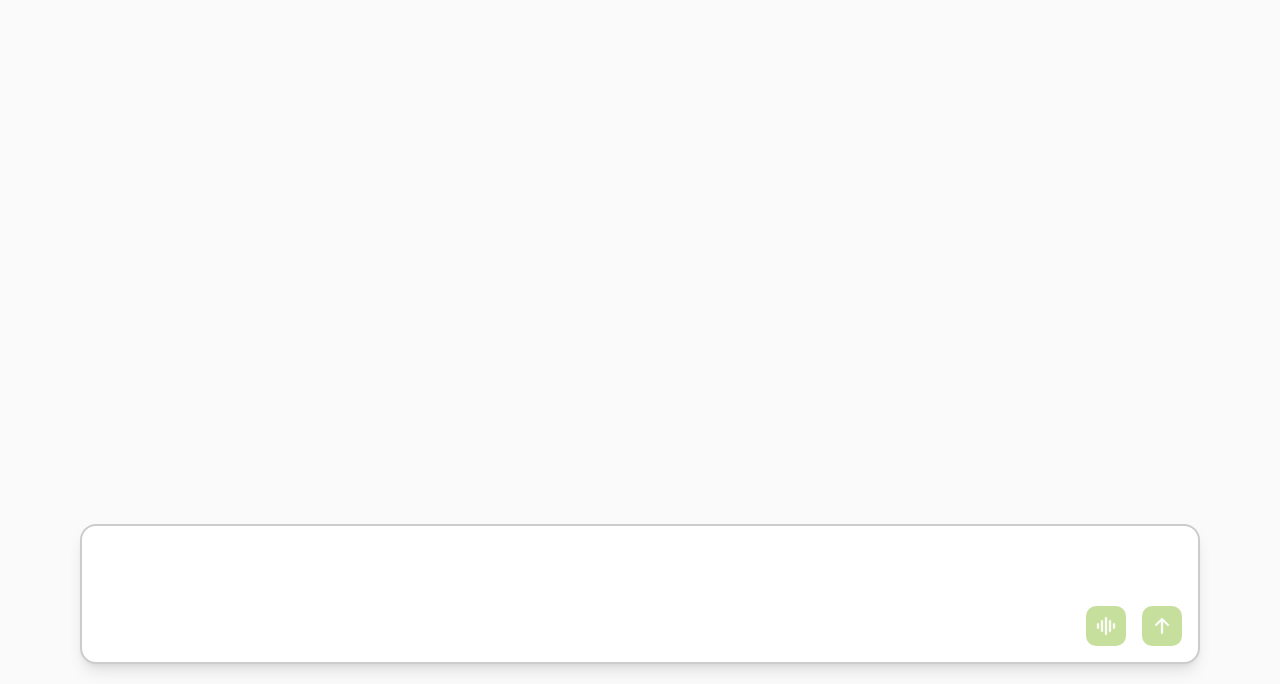
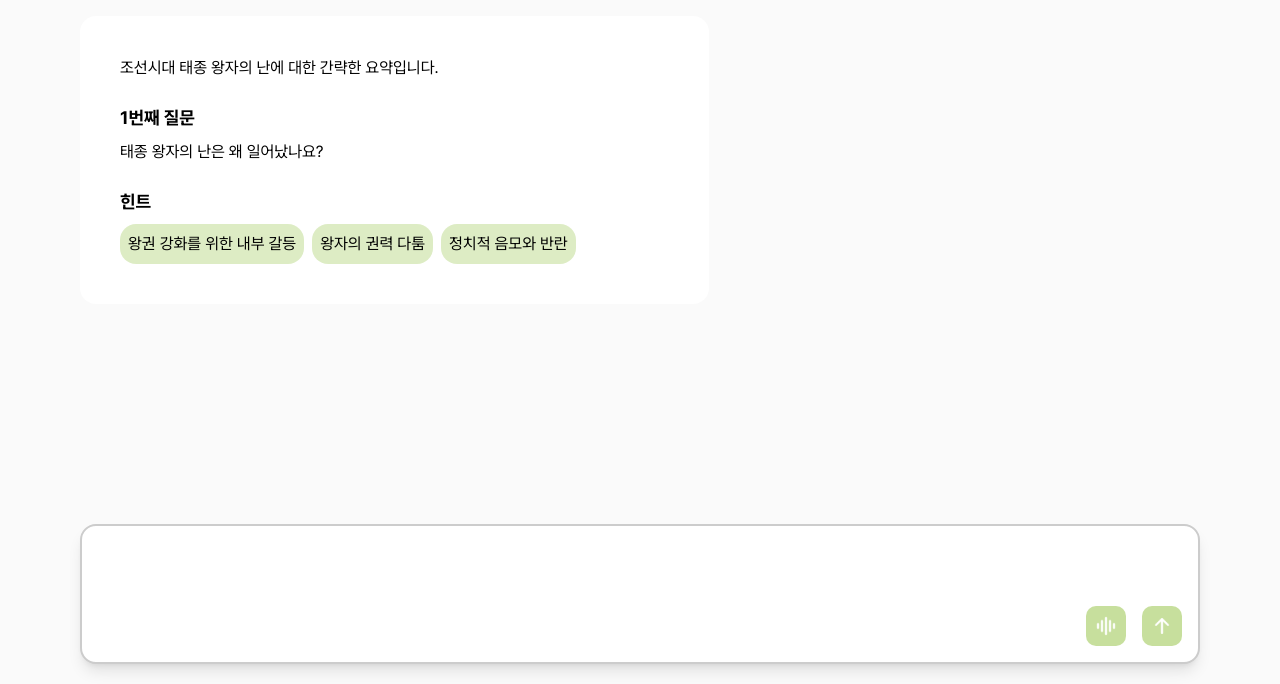
Before and after one commit to minjeongss/rag-korean-history-chatbot, a React (Vite) app in the folder client/: page /step in a window 1280 px wide. Shown: the part 116-800 px from the top of the page. Built offline with nearby package versions, Linux system fonts and the light colour scheme.

Commit message:
refactor: Input의 width, handleSubmit 선택으로 변경

```diff
--- a/client/src/components/Input/index.tsx
+++ b/client/src/components/Input/index.tsx
@@ -9,10 +9,10 @@ import { useSpeechRecognition } from "../../hooks/useSpeechRecognition";
 
 const Input = ({
   width = 60,
-  handleSubmit,
+  handleSubmit = () => {},
 }: {
-  width: number;
-  handleSubmit: (useResponse: string) => void;
+  width?: number;
+  handleSubmit?: (useResponse: string) => void;
 }) => {
   const [text, setText] = useState<string>("");
   const location = useLocation();
--- a/client/src/hooks/useResponseControl.ts
+++ b/client/src/hooks/useResponseControl.ts
@@ -12,6 +12,22 @@ export const useResponseControl = () => {
 
   const handleSubmit = (userResponse: string) => {
     setResponses((prev) => [...prev, { type: "user", text: userResponse }]);
+    setResponses((prev) => [
+      ...prev,
+      {
+        type: "service",
+        text: {
+          index: 0,
+          summary: "조선시대 태종 왕자의 난에 대한 간략한 요약입니다.",
+          question: "태종 왕자의 난은 왜 일어났나요?",
+          hints: [
+            "왕권 강화를 위한 내부 갈등",
+            "왕자의 권력 다툼",
+            "정치적 음모와 반란",
+          ],
+        },
+      },
+    ]);
   };
 
   return {
--- a/client/src/main.tsx
+++ b/client/src/main.tsx
@@ -3,9 +3,13 @@ import { createRoot } from "react-dom/client";
 import "./globals.css";
 import { RouterProvider } from "react-router-dom";
 import { router } from "./routes";
+import { QueryClient, QueryClientProvider } from "@tanstack/react-query";
+const queryClient = new QueryClient();
 
 createRoot(document.getElementById("root")!).render(
   <StrictMode>
-    <RouterProvider router={router} />
+    <QueryClientProvider client={queryClient}>
+      <RouterProvider router={router} />
+    </QueryClientProvider>
   </StrictMode>
 );
--- a/client/src/pages/Communication/index.tsx
+++ b/client/src/pages/Communication/index.tsx
@@ -15,6 +15,22 @@ const Communication = () => {
     if (!isMounted.current) {
       isMounted.current = true;
       setResponses((prev) => [...prev, { type: "user", text: location.state }]);
+      setResponses((prev) => [
+        ...prev,
+        {
+          type: "service",
+          text: {
+            index: 0,
+            summary: "조선시대 태종 왕자의 난에 대한 간략한 요약입니다.",
+            question: "태종 왕자의 난은 왜 일어났나요?",
+            hints: [
+              "왕권 강화를 위한 내부 갈등",
+              "왕자의 권력 다툼",
+              "정치적 음모와 반란",
+            ],
+          },
+        },
+      ]);
     }
   }, []);
 
```
